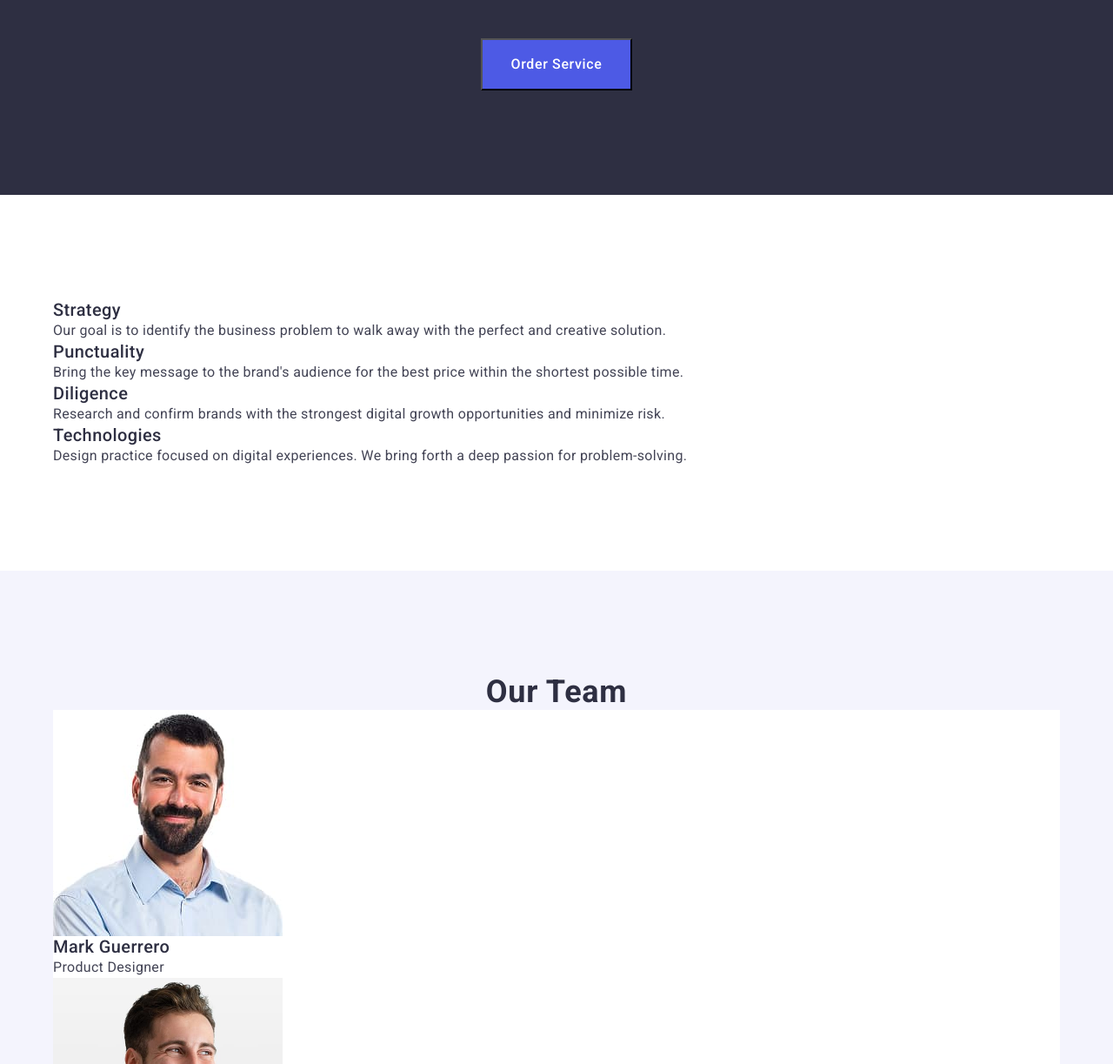
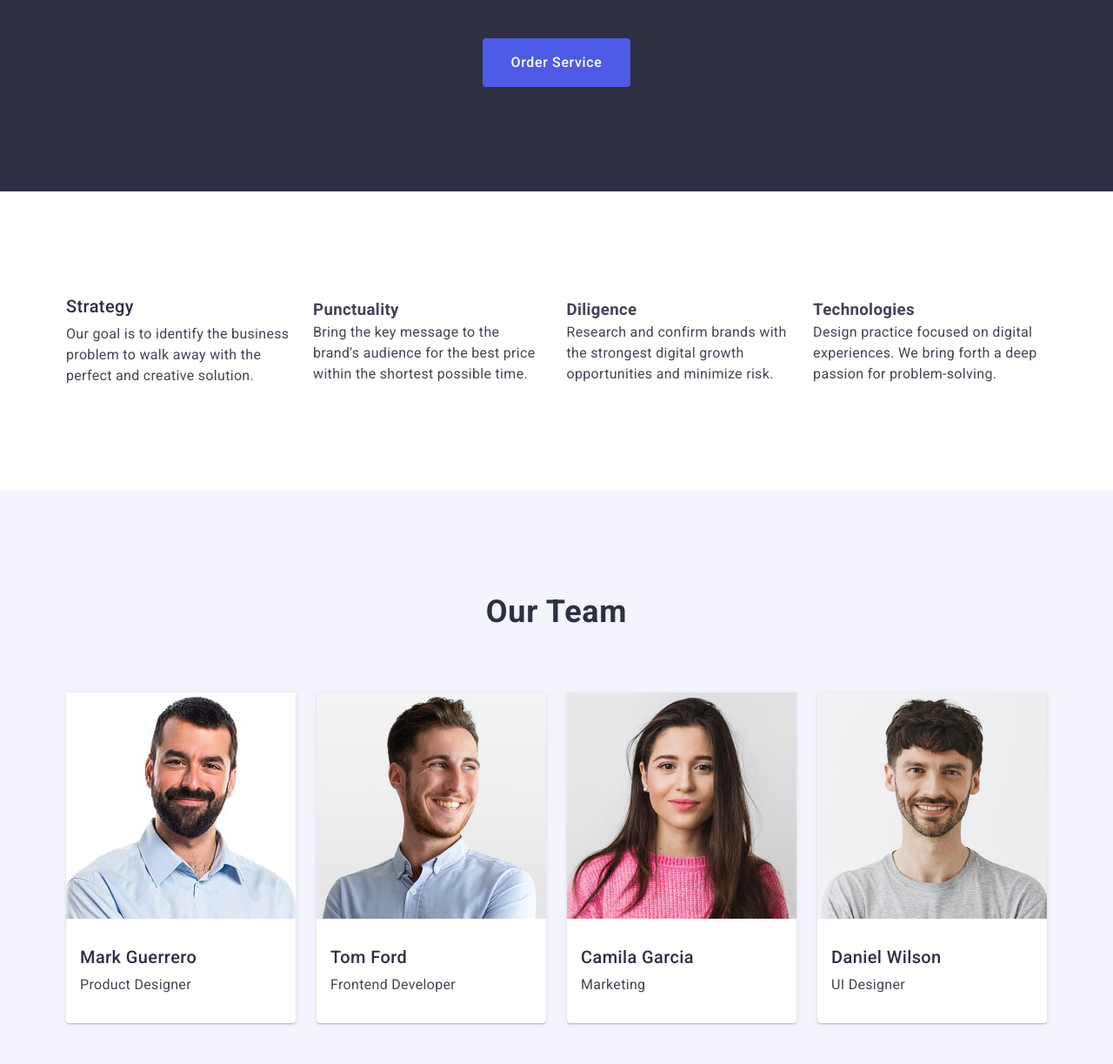
Before and after one commit to OlehTrnv/goit-markup-hw-03, a plain HTML site: page index.html in a window 1280 px wide. Shown: the part 317-1540 px from the top of the page at 87% size. Drawn offline with nearby package versions, Linux system fonts and the light colour scheme.

Commit message:
add new style changes

```diff
--- a/css/styles.css
+++ b/css/styles.css
@@ -1,5 +1,5 @@
 /*common*/
-*{
+* {
   margin: 0;
   padding: 0;
 }
@@ -11,7 +11,13 @@ body {
   color: #434455;
   background-color: #ffffff;
 }
-h1, h2, h3, h4, h5, h6, p{
+h1,
+h2,
+h3,
+h4,
+h5,
+h6,
+p {
   padding: 0;
   margin: 0;
 }
@@ -19,21 +25,22 @@ a {
   text-decoration: none;
   color: currentColor;
 }
-img{
+img {
   display: block;
 }
-ul, ol {
+ul,
+ol {
   list-style-type: none;
   margin: 0;
   padding: 0;
 }
-.container{
-  width: 1158px;
+.container {
+  max-width: 1158px;
+  padding: 0 15px;
   margin: 0 auto;
-  padding: 0 15;
 }
 
-.visually-hidden{
+.visually-hidden {
   position: absolute;
   width: 1px;
   height: 1px;
@@ -45,23 +52,23 @@ ul, ol {
   clip: rect(0 0 0 0);
   overflow: hidden;
 }
- .section{
+.section {
   padding-top: 120px;
   padding-bottom: 120px;
 }
 /* Header section */
-.header{
+.header {
   border-bottom: 1px solid #e7e9fc;
 }
-.header-container{
+.header-container {
   display: flex;
   align-items: center;
 }
-.header-nav{
+.header-nav {
   display: flex;
   align-items: center;
 }
-.header{
+.header {
   padding: 24px 0;
 }
 .logo {
@@ -78,7 +85,7 @@ ul, ol {
   display: flex;
   margin-right: 76px;
 }
-.header-nav-list{
+.header-nav-list {
   display: flex;
   gap: 40px;
   margin-right: 332px;
@@ -98,7 +105,7 @@ ul, ol {
   display: flex;
   margin-left: auto;
 }
-.header-contacts{
+.header-contacts {
   display: flex;
   gap: 40px;
 }
@@ -112,7 +119,6 @@ ul, ol {
 .contacts-item:focus {
   color: #404bbf;
 }
-
 
 .logo-span {
   font-weight: 700;
@@ -136,15 +142,17 @@ ul, ol {
 }
 .button-order-service {
   font-weight: 500;
-  line-height: 1.5;
   letter-spacing: 0.04em;
   cursor: pointer;
   color: #ffffff;
   background-color: #4d5ae5;
-  margin: 0 auto;
+  margin: 48px auto 0;
   display: block;
+  border: none;
+  min-width: 169px;
+  height: 56px;
+  border-radius: 4px;
   padding: 16px 32px;
-  margin-top: 48px;
 }
 .button-order-service:hover,
 .button-order-service:focus {
@@ -152,12 +160,18 @@ ul, ol {
 }
 
 /* About us section */
-.about-us {
+.about-us-list {
+  display: flex;
+  align-items: center;
+  gap: 24px;
+}
+.about-us-item {
   font-weight: 500;
   font-size: 20px;
   letter-spacing: 0.02em;
   line-height: 1.2;
   color: #2e2f42;
+  margin-bottom: 8px;
 }
 .about-us-paragraph,
 .our-team-member-role,
@@ -166,13 +180,38 @@ ul, ol {
   line-height: 1.5;
   letter-spacing: 0.02em;
 }
-/* Team section */
+/* #region Team section */
 .team-section {
   background-color: #f4f4fd;
 }
+.our-team {
+  margin-bottom: 72px;
+  font-weight: 700;
+  font-size: 36px;
+  line-height: 111%;
+  letter-spacing: 0.02em;
+  text-align: center;
+  color: var(--navy-blue);
+  text-transform: capitalize;
+}
+.our-team-list {
+  display: flex;
+  align-items: center;
+  gap: 24px;
+}
 .our-team-item {
   background-color: #ffffff;
+  box-shadow: 0 2px 1px 0 rgba(46, 47, 66, 0.08),
+    0 1px 1px 0 rgba(46, 47, 66, 0.16), 0 1px 6px 0 rgba(46, 47, 66, 0.08);
+  border-radius: 0 0 4px 4px;
 }
+.our-team-member {
+  margin-bottom: 8px;
+}
+.our-team-card-text {
+  padding: 32px 16px;
+}
+
 .our-team,
 .our-portfolio {
   font-weight: bold;
@@ -183,9 +222,7 @@ ul, ol {
   text-transform: capitalize;
   color: #2e2f42;
 }
-/* .our-portfolio{
-  border-bottom: ;
-} */
+
 .our-team-member {
   background-color: #ffffff;
   font-weight: 500;
@@ -194,6 +231,8 @@ ul, ol {
   line-height: 1.2;
   color: #2e2f42;
 }
+/* #endregion */
+
 /* Portfolio section */
 .our-portfolio-item {
   background-color: #ffffff;
@@ -204,20 +243,36 @@ ul, ol {
   letter-spacing: 0.02em;
   line-height: 1.2;
   color: #2e2f42;
+  margin-bottom: 8px;
+}
+.portfolio-list {
+  display: flex;
+  flex-wrap: wrap;
+  gap: 24px;
+  row-gap: 48px;
+}
+.portfolio-card-text {
+  border-bottom: 1px solid #e7e9fc;
+    border-left: 1px solid #e7e9fc;
+    border-right: 1px solid #e7e9fc;
+    padding: 32px 16px;
 }
 /* Footer section */
 .footer-section {
   background-color: #2e2f42;
+  padding-top: 100px;
+    padding-bottom: 100px;
 }
+/* .footer-container{
+
+  display: inline-block;
+} */
 .footer-paragraph {
   color: #f4f4fd;
   letter-spacing: 0.02em;
+  margin-top: 16px;
+  width: 264px;
 }
-.logo-part-footer {
-  font-weight: 700;
-  font-size: 18px;
-}
-
 .logo-part-footer {
   color: #f4f4fd;
   font-weight: 700;
--- a/index.html
+++ b/index.html
@@ -67,11 +67,11 @@
 
       <!-- About Us section -->
       <section class="section">
-        <div class="container">
+        <div class="container about-us-container">
           <h2 class="visually-hidden">About Us</h2>
-          <ul>
+          <ul class="about-us-list">
             <li>
-              <h3 class="about-us">Strategy</h3>
+              <h3 class="about-us-item">Strategy</h3>
               <p class="about-us-paragraph">
                 Our goal is to identify the business problem to walk away with
                 the perfect and creative solution.
@@ -104,52 +104,56 @@
 
       <!-- Our Team section -->
       <section class="section team-section">
-        <div class="container">
+        <div class="container team-container">
           <h2 class="our-team">Our Team</h2>
-          <ul>
+          <ul class="our-team-list">
             <li class="our-team-item">
               <img
                 src="./images/team/mark-guerrero.jpg"
                 alt="Mark's Guerrero photo"
-                class="illustration"
                 width="264"
                 height="260"
               />
+              <div class="our-team-card-text">
                 <h3 class="our-team-member">Mark Guerrero</h3>
                 <p class="our-team-member-role">Product Designer</p>
+              </div>
             </li>
             <li class="our-team-item">
               <img
                 src="./images/team/tom-ford.jpg"
                 alt="Tom's Ford photo"
-                class="illustration"
                 width="264"
                 height="260"
               />
+              <div class="our-team-card-text">
                 <h3 class="our-team-member">Tom Ford</h3>
                 <p class="our-team-member-role">Frontend Developer</p>
+              </div>
             </li>
             <li class="our-team-item">
               <img
                 src="./images/team/camila-garcia.jpg"
                 alt="Camila's Garcia photo"
-                class="illustration"
                 width="264"
                 height="260"
               />
+              <div class="our-team-card-text">
                 <h3 class="our-team-member">Camila Garcia</h3>
                 <p class="our-team-member-role">Marketing</p>
+              </div>
             </li>
             <li class="our-team-item">
               <img
                 src="./images/team/daniel-wilson.jpg"
                 alt="Daniel's Wilson photo"
-                class="illustration"
                 width="264"
                 height="260"
               />
+              <div class="our-team-card-text">
                 <h3 class="our-team-member">Daniel Wilson</h3>
                 <p class="our-team-member-role">UI Designer</p>
+              </div>
             </li>
           </ul>
         </div>
@@ -168,8 +172,10 @@
                 width="360"
                 height="300"
               />
+              <div class="portfolio-card-text">
                 <h3 class="our-portfolio-item-name">Banking App</h3>
                 <p class="our-portfolio-paragraph">App</p>
+              </div>
             </li>
             <li class="portfolio-item">
               <img
@@ -179,8 +185,10 @@
                 width="360"
                 height="300"
               />
+              <div class="portfolio-card-text">
                 <h3 class="our-portfolio-item-name">Cashless Payment</h3>
                 <p class="our-portfolio-paragraph">Marketing</p>
+              </div>
             </li>
             <li class="portfolio-item">
               <img
@@ -190,8 +198,10 @@
                 width="360"
                 height="300"
               />
+              <div class="portfolio-card-text">
                 <h3 class="our-portfolio-item-name">Meditation App</h3>
                 <p class="our-portfolio-paragraph">App</p>
+              </div>
             </li>
             <li class="portfolio-item">
               <img
@@ -201,8 +211,10 @@
                 width="360"
                 height="300"
               />
+              <div class="portfolio-card-text">
                 <h3 class="our-portfolio-item-name">Taxi Service</h3>
                 <p class="our-portfolio-paragraph">Marketing</p>
+              </div>
             </li>
             <li class="portfolio-item">
               <img
@@ -212,8 +224,10 @@
                 width="360"
                 height="300"
               />
+              <div class="portfolio-card-text">
                 <h3 class="our-portfolio-item-name">Screen Illustrations</h3>
                 <p class="our-portfolio-paragraph">Design</p>
+              </div>
             </li>
             <li class="portfolio-item">
               <img
@@ -223,17 +237,19 @@
                 width="360"
                 height="300"
               />
+              <div class="portfolio-card-text">
                 <h3 class="our-portfolio-item-name">Online Courses</h3>
                 <p class="our-portfolio-paragraph">Marketing</p>
+              </div>
             </li>
           </ul>
         </div>
       </section>
     </main>
     <!-- Footer section -->
-    <footer class="footer-section">
-      <div class="footer-container">
-        <a class="webstudio-logo" href="./index.html"
+    <footer class="section footer-section">
+      <div class="footer-container container">
+        <a class="logo footer-logo" href="./index.html"
           >Web<span class="logo-part-footer">Studio</span></a
         >
         <p class="footer-paragraph">
```
Lines whose indentation alone changed are shown as unchanged.
